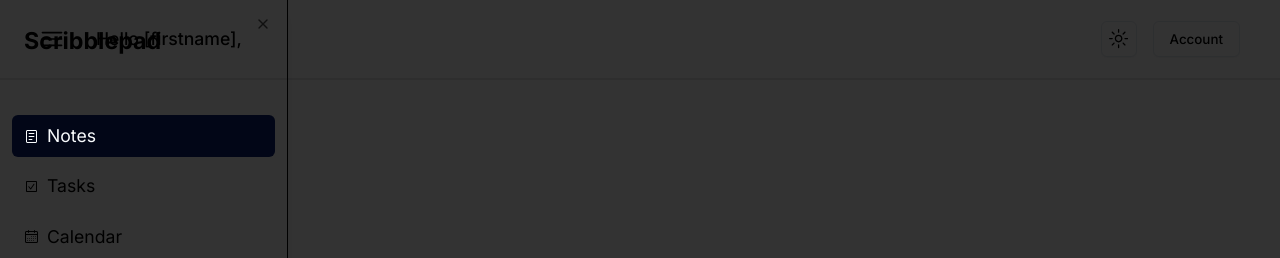
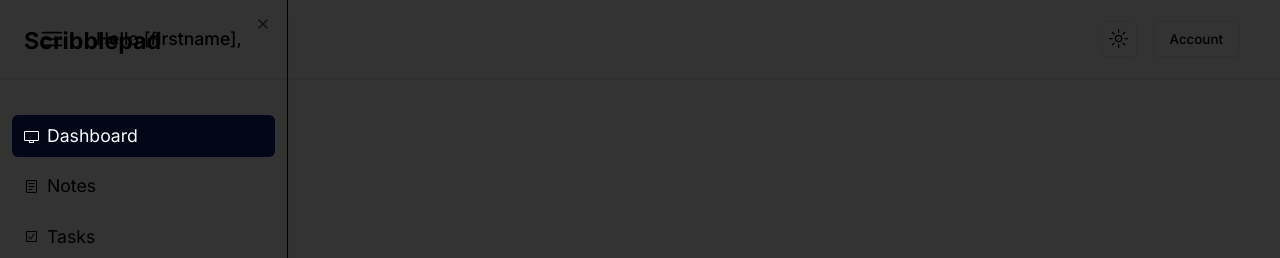
Before and after one commit to DLee1993/scribblepad, a Next.js app: page / in a window 1280 px wide. Both pictures are taken after a click on the button 52 px from the left and 39 px from the top of the page. Shown: the top 258 px of the page. Built offline with nearby package versions, Linux system fonts and the light colour scheme.

Commit message:
added additional link back to dashboard

```diff
--- a/app/components/Navbar/Menu.tsx
+++ b/app/components/Navbar/Menu.tsx
@@ -17,7 +17,7 @@ import {
     ReaderIcon,
     CalendarIcon,
     CheckboxIcon,
-    GearIcon,
+    DesktopIcon,
     PersonIcon,
 } from "@radix-ui/react-icons";
 
@@ -52,6 +52,18 @@ export default function Menu() {
                                 href="/"
                                 onClick={changeMenuStatus}
                                 className={`link ${pathname === "/" ? "active" : ""}`}
+                            >
+                                <span>
+                                    <DesktopIcon />
+                                </span>
+                                dashboard
+                            </Link>
+                        </li>
+                        <li>
+                            <Link
+                                href="/notes"
+                                onClick={changeMenuStatus}
+                                className={`link ${pathname === "/notes" ? "active" : ""}`}
                             >
                                 <span>
                                     <ReaderIcon />
```
